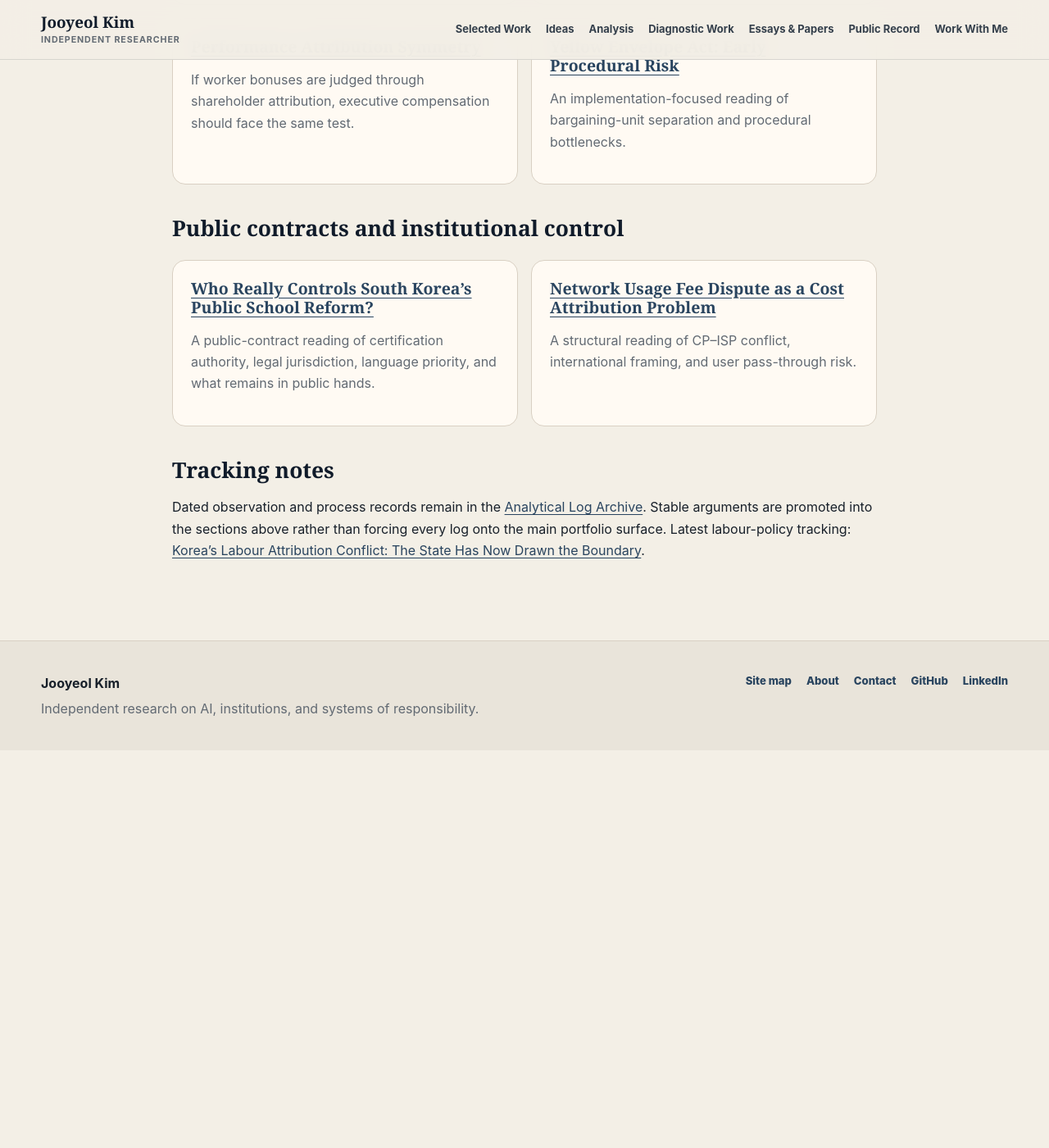
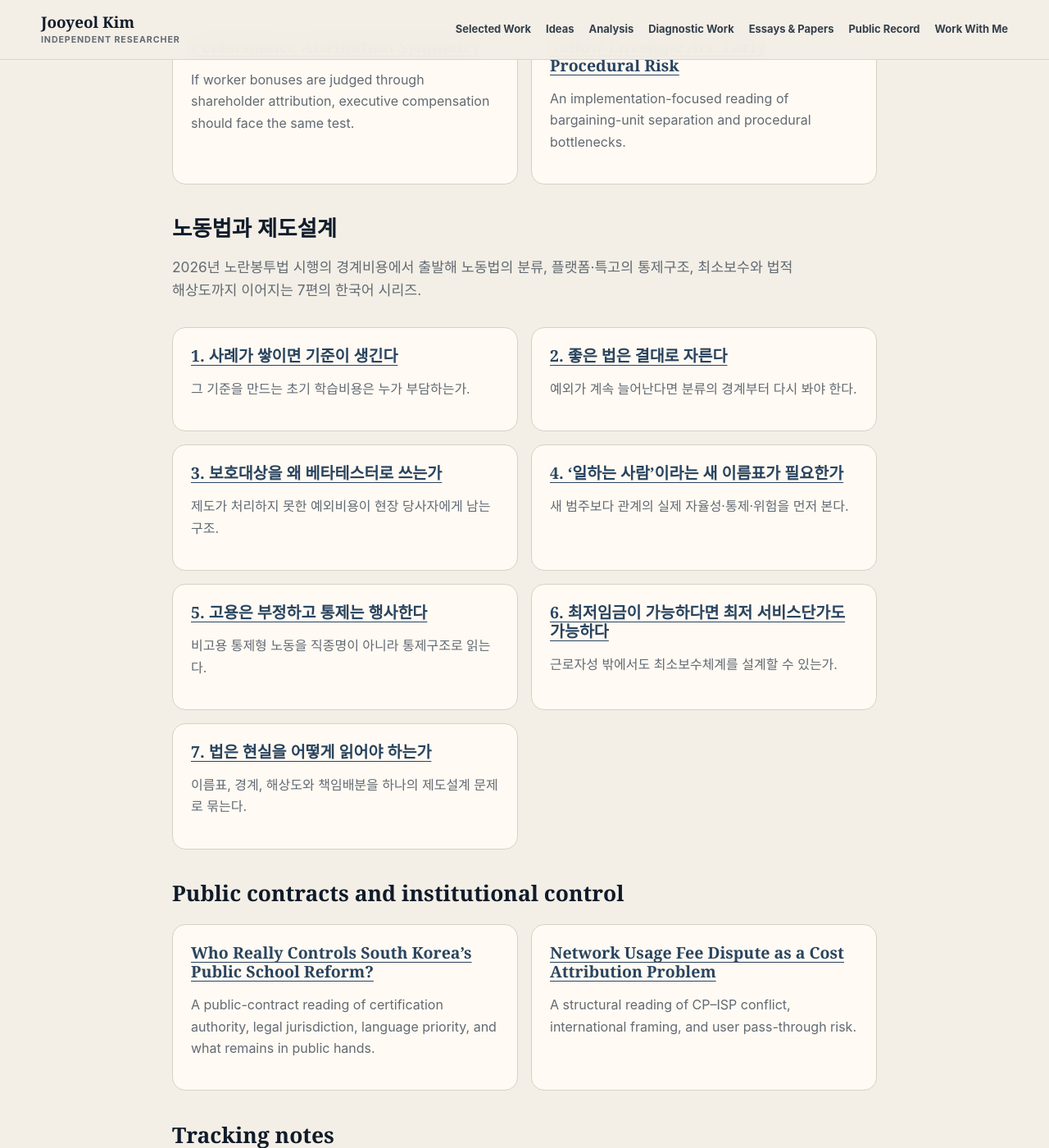
Before and after one commit to jooyeolkim1990/jooyeolkim1990.github.io, a Jekyll site: the page built from analysis/index.md, in a window 1280 px wide and 1400 px high, scrolled down 1064 px. Shown: the whole window at 82% size. Built offline with Jekyll 4.4.1, drawn with Linux system fonts in a browser that asks for light colours; before the commit the page ends 1979 px from its top, so only the background shows below that.

Commit message:
Surface labour law and institutional design series

```diff
--- a/analysis/index.md
+++ b/analysis/index.md
@@ -25,6 +25,20 @@ description: Issue-first analysis of AI, platforms, labour, policy, and institut
   <div class="index-item"><h3><a href="../briefs/policy/yellow-envelope-act-procedural-risk.html">Yellow Envelope Act: Early Procedural Risk</a></h3><p>An implementation-focused reading of bargaining-unit separation and procedural bottlenecks.</p></div>
 </div>
 
+## 노동법과 제도설계
+
+<p class="index-lede">2026년 노란봉투법 시행의 경계비용에서 출발해 노동법의 분류, 플랫폼·특고의 통제구조, 최소보수와 법적 해상도까지 이어지는 7편의 한국어 시리즈.</p>
+
+<div class="index-grid">
+  <div class="index-item"><h3><a href="../briefs/policy/2026-09-08-cases-build-standards-who-pays.html">1. 사례가 쌓이면 기준이 생긴다</a></h3><p>그 기준을 만드는 초기 학습비용은 누가 부담하는가.</p></div>
+  <div class="index-item"><h3><a href="../briefs/policy/2026-09-08-good-law-cuts-with-the-grain.html">2. 좋은 법은 결대로 자른다</a></h3><p>예외가 계속 늘어난다면 분류의 경계부터 다시 봐야 한다.</p></div>
+  <div class="index-item"><h3><a href="../briefs/policy/2026-09-08-protected-people-are-not-beta-testers.html">3. 보호대상을 왜 베타테스터로 쓰는가</a></h3><p>제도가 처리하지 못한 예외비용이 현장 당사자에게 남는 구조.</p></div>
+  <div class="index-item"><h3><a href="../briefs/labour/2026-09-08-working-person-new-label.html">4. ‘일하는 사람’이라는 새 이름표가 필요한가</a></h3><p>새 범주보다 관계의 실제 자율성·통제·위험을 먼저 본다.</p></div>
+  <div class="index-item"><h3><a href="../briefs/labour/2026-09-08-non-employment-controlled-labour.html">5. 고용은 부정하고 통제는 행사한다</a></h3><p>비고용 통제형 노동을 직종명이 아니라 통제구조로 읽는다.</p></div>
+  <div class="index-item"><h3><a href="../briefs/labour/2026-09-08-minimum-service-rate.html">6. 최저임금이 가능하다면 최저 서비스단가도 가능하다</a></h3><p>근로자성 밖에서도 최소보수체계를 설계할 수 있는가.</p></div>
+  <div class="index-item"><h3><a href="../essays/2026-09-08-how-law-should-read-reality.html">7. 법은 현실을 어떻게 읽어야 하는가</a></h3><p>이름표, 경계, 해상도와 책임배분을 하나의 제도설계 문제로 묶는다.</p></div>
+</div>
+
 ## Public contracts and institutional control
 
 <div class="index-grid">
```
